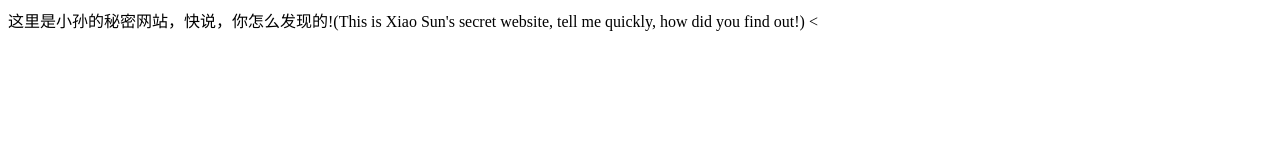
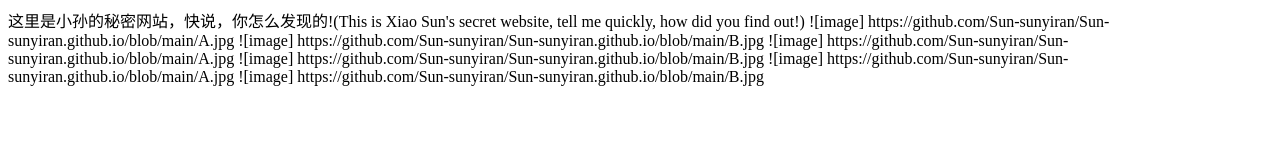
Before and after one commit to Sun-sunyiran/Sun-sunyiran.github.io, a plain HTML site: page index.html in a window 1280 px wide. Drawn offline with Linux system fonts and the light colour scheme.

Commit message:
index.html

```diff
--- a/index.html
+++ b/index.html
@@ -1,2 +1,7 @@
 <hl>这里是小孙的秘密网站，快说，你怎么发现的!(This is Xiao Sun's secret website, tell me quickly, how did you find out!)</hl>
-<
+![image] https://github.com/Sun-sunyiran/Sun-sunyiran.github.io/blob/main/A.jpg
+![image] https://github.com/Sun-sunyiran/Sun-sunyiran.github.io/blob/main/B.jpg
+![image] https://github.com/Sun-sunyiran/Sun-sunyiran.github.io/blob/main/A.jpg
+![image] https://github.com/Sun-sunyiran/Sun-sunyiran.github.io/blob/main/B.jpg
+![image] https://github.com/Sun-sunyiran/Sun-sunyiran.github.io/blob/main/A.jpg
+![image] https://github.com/Sun-sunyiran/Sun-sunyiran.github.io/blob/main/B.jpg
```
